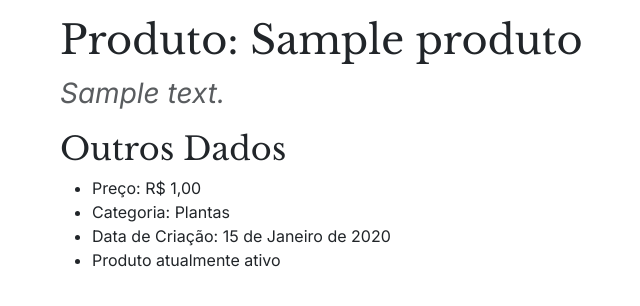
After one commit to pdr-guilherme/crm-nadic, a Django app: page /produtos/1/ver/ in a window 1280 px wide. The commit adds this page. Shown: the top 306 px of the page, without its empty margins (22-662 px from the left). Run offline with Django 5.2, Linux system fonts and the light colour scheme; tables that the repository leaves empty hold one stand-in row (values such as "Sample post").

Commit message:
Adicionar página de detalhes para produtos

```diff
--- a/config/urls.py
+++ b/config/urls.py
@@ -23,6 +23,7 @@ from crm import views
 produto_urls = [
     path("", views.ProdutoList.as_view(), name="produtos"),
     path("novo/", views.ProdutoCreateForm.as_view(), name="criar_produto"),
+    path("<int:pk>/ver/", views.ProdutoDetail.as_view(), name="ver_produto"),
     path("<int:pk>/editar/", views.ProdutoUpdate.as_view(), name="editar_produto"),
     path("<int:pk>/apagar/", views.apagar_produto, name="apagar_produto"),
 ]
--- a/crm/models.py
+++ b/crm/models.py
@@ -1,5 +1,6 @@
 from django.contrib.auth.models import User
 from django.db import models
+from django.urls import reverse
 
 # tipo de loja: floricultura
 
@@ -28,6 +29,9 @@ class Produto(models.Model):
 
     def __str__(self) -> str:
         return f"{self.nome} (R$ {self.preco}): {self.descricao}"
+
+    def get_absolute_url(self):
+        return reverse("ver_produto", kwargs={"pk": self.id})
 
 class Estoque(models.Model):
     """
--- a/crm/templates/crm/listar_produtos.html
+++ b/crm/templates/crm/listar_produtos.html
@@ -31,7 +31,7 @@
     <tbody>
       {% for produto in produtos %}
         <tr>
-          <td>{{ produto.nome }}</td>
+          <td><a href="{{ produto.get_absolute_url }}">{{ produto.nome }}</a></td>
           <td>{{ produto.preco }}</td>
           <td>{{ produto.descricao }}</td>
           <td>{{ produto.categoria }}</td>
--- /dev/null
+++ b/crm/templates/crm/produto.html
@@ -0,0 +1,40 @@
+{% extends "crm/base.html" %}
+
+{% load static %}
+
+{% block title %}<title>VerdeZen | {{ produto.nome }}</title>{% endblock %}
+{% block content %}
+  <div class="container">
+    <h1 class="mt-3">Produto: {{ produto.nome }}</h1>
+    <p class="text-break fst-italic fs-3 text-body-secondary">{{ produto.descricao }}</p>
+    <h2>Outros Dados</h2>
+    <ul>
+      <li>Preço: R$ {{ produto.preco }}</li>
+      <li>Categoria: {{ produto.categoria|capfirst }}</li>
+      <li>Data de Criação: {{ produto.data_criacao }}</li>
+
+      {% if produto.ativo %}
+        <li>Produto atualmente ativo</li>
+      {% else %}
+        <li>Produto não ativo</li>
+      {% endif %}
+
+    </ul>
+
+    {% if user.is_superuser %}
+      <h2 class="mb-3">Opções</h2>
+      <a href="{% url 'editar_produto' produto.id %}" class="btn btn-primary">Editar</a>
+      <form id="form-apagar-{{ produto.id }}"
+            method="post"
+            action="{% url 'apagar_produto' produto.id %}"
+            style="display: none">
+        {% csrf_token %}
+      </form>
+      <button class="btn btn-danger"
+              type="submit"
+              onclick="apagarObjeto({{ produto.id }})">Apagar</button>
+    {% endif %}
+
+  </div>
+  <script src="{% static 'crm/utils.js' %}"></script>
+{% endblock content %}
--- a/crm/views.py
+++ b/crm/views.py
@@ -31,6 +31,12 @@ class ProdutoList(generic.ListView):
     model = Produto
     context_object_name = "produtos"
     template_name = "crm/listar_produtos.html"
+
+
+class ProdutoDetail(generic.DetailView):
+    model = Produto
+    template_name = "crm/produto.html"
+    context_object_name = "produto"
 
 
 class ProdutoCreateForm(VerificarSuperusuarioMixin, generic.FormView):
```
